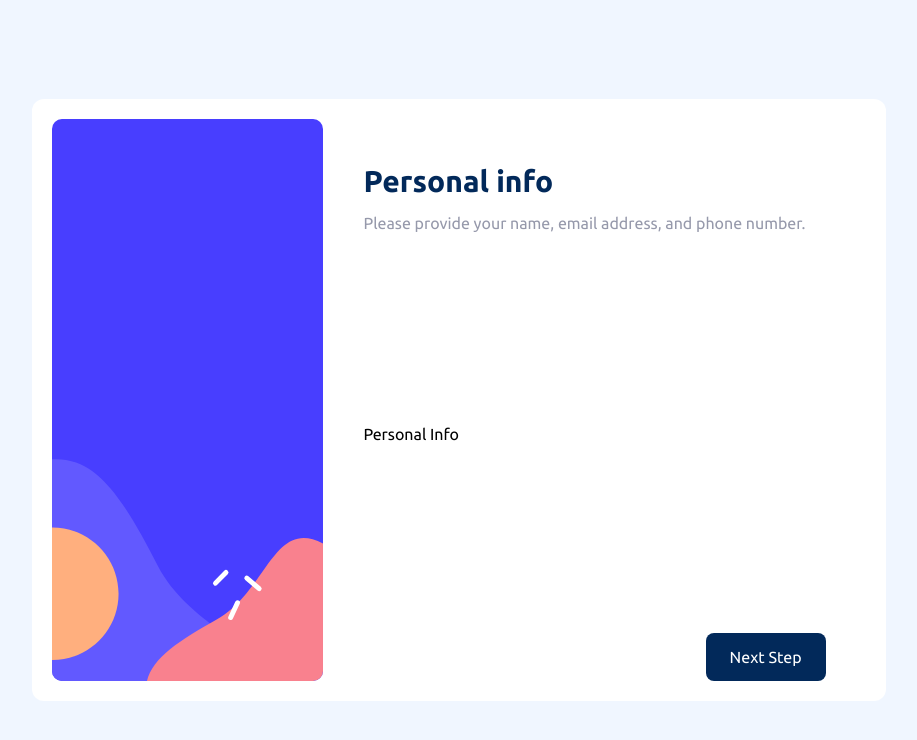
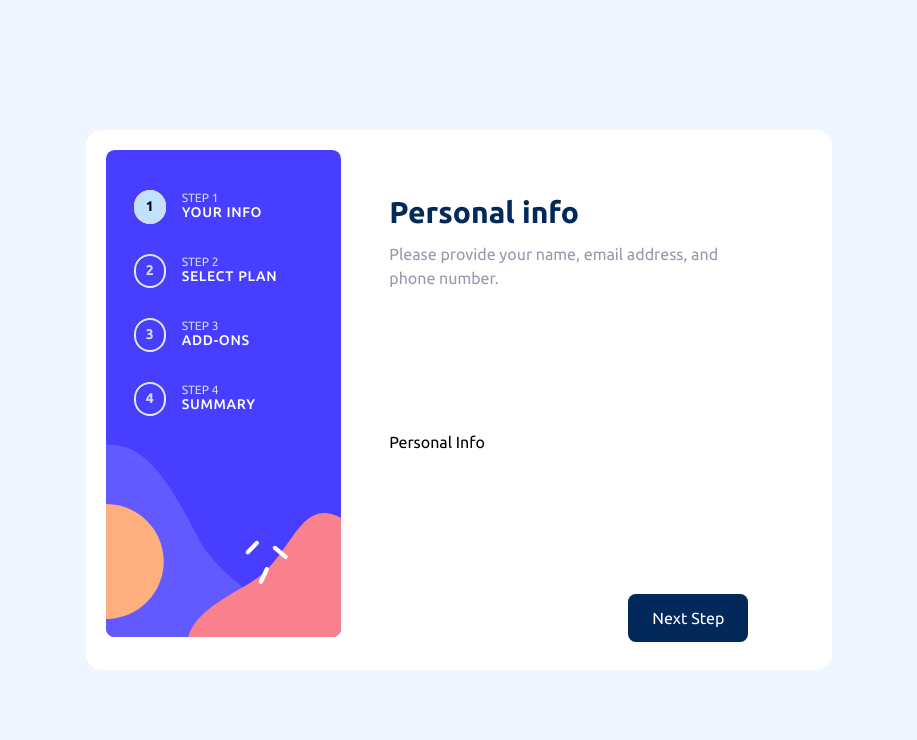
Before and after one commit to rachel-soon/multi-step-form, a Vue app in the folder form-project/: page / in a window 1280 px wide. Shown: the top 740 px of the page, without its empty margins (181-1098 px from the left). Built offline with nearby package versions, Linux system fonts and the light colour scheme.

Commit message:
feat: implemented side nav bar steps

```diff
--- a/form-project/src/assets/main.css
+++ b/form-project/src/assets/main.css
@@ -10,7 +10,7 @@ body {
 }
 
 .form-body {
-  @apply bg-white w-8/12 rounded-xl grid grid-cols-3 p-5;
+  @apply bg-white w-7/12 rounded-2xl grid grid-cols-3 p-5;
 }
 
 .form-body__form {
--- a/form-project/src/components/FormSideNav.vue
+++ /dev/null
@@ -1,7 +0,0 @@
-<script setup lang="ts"></script>
-
-<template>
-  <div>
-    <img src="../assets/img/bg-sidebar-desktop.svg" alt="Sidebar background" />
-  </div>
-</template>
--- /dev/null
+++ b/form-project/src/components/SideNavbar/SideNavbar.vue
@@ -0,0 +1,23 @@
+<script setup lang="ts">
+import SideNavbarStep from './SideNavbarStep.vue'
+</script>
+
+<template>
+  <div class="navbar">
+    <div class="navbar__steps p-3 pt-10">
+      <div v-for="num in 4">
+        <SideNavbarStep class="mb-8" :step-num="num"></SideNavbarStep>
+      </div>
+    </div>
+  </div>
+</template>
+
+<style scoped>
+/** background size to contain the image in the div- but there's still space on the right  */
+.navbar {
+  background-image: url('@/assets/img/bg-sidebar-desktop.svg');
+  background-size: contain;
+  background-repeat: no-repeat;
+  height: 500px;
+}
+</style>
--- /dev/null
+++ b/form-project/src/components/SideNavbar/SideNavbarStep.vue
@@ -0,0 +1,55 @@
+<script setup lang="ts">
+import { defineProps, computed } from 'vue'
+import { useCounterStore } from '@/stores/counter'
+
+const subscriptionStore = useCounterStore()
+const currentStep = computed<number>(() => {
+  return subscriptionStore.getStep
+})
+
+const props = defineProps<{
+  stepNum: number
+}>()
+
+const getStepTitle = computed(() => {
+  switch (props.stepNum) {
+    case 1:
+      return 'YOUR INFO'
+    case 2:
+      return 'SELECT PLAN'
+    case 3:
+      return 'ADD-ONS'
+    case 4:
+      return 'SUMMARY'
+    default:
+      return ''
+  }
+})
+</script>
+
+<template>
+  <div class="flex">
+    <div class="mt-1.5 text-sm font-bold mx-1">
+      <span
+        class="rounded-full py-1.5 pb-2 px-2.5 mx-3 my-2"
+        :class="currentStep === stepNum ? 'active' : 'outlined'"
+      >
+        {{ stepNum }}
+      </span>
+    </div>
+    <div class="flex flex-col text-white">
+      <div class="uppercase text-xs text-light-gray">Step {{ stepNum }}</div>
+      <div class="uppercase -mt-1 font-medium tracking-wider text-sm">{{ getStepTitle }}</div>
+    </div>
+  </div>
+</template>
+
+<style scoped>
+.outlined {
+  @apply border-2 text-light-gray;
+  transition: 0.2s all ease-in-out;
+}
+.active {
+  @apply bg-light-blue border-2 border-light-gray;
+}
+</style>
--- a/form-project/src/views/SubscriptionForm.vue
+++ b/form-project/src/views/SubscriptionForm.vue
@@ -1,7 +1,7 @@
 <script setup lang="ts">
 import { computed } from 'vue'
 import { useCounterStore } from '@/stores/counter'
-import FormSideNav from '@/components/FormSideNav.vue'
+import SideNavbar from '@/components/SideNavbar/SideNavbar.vue'
 import SubscriptionFormPersonalInfo from '@/components/SubscriptionFormPersonalInfo.vue'
 import SubscriptionFormPlan from '@/components/SubscriptionFormPlan.vue'
 import SubscriptionFormAddOns from '@/components/SubscriptionFormAddOns.vue'
@@ -60,20 +60,19 @@ const getSubtitle = computed(() => {
 
 <template>
   <div class="form-body">
-    <FormSideNav class="form-body__nav"></FormSideNav>
-    <div class="col-span-2 form-body__form pt-8 px-10">
+    <SideNavbar class="form-body__nav"></SideNavbar>
+    <div class="col-span-2 form-body__form pt-8 pb-2 pl-12 pr-16">
       <div class="form-body__heading">
         <div class="form-body__title">{{ getTitle }}</div>
         <div class="form-body__subtitle">{{ getSubtitle }}</div>
       </div>
-
       <component :is="getComponent"></component>
       <div class="form-body__footer">
         <div>
           <span
             v-if="currentStep !== 1"
             @click="previousStep"
-            class="text-muted hover:cursor-pointer"
+            class="text-muted hover:cursor-pointer select-none"
           >
             Go Back
           </span>
--- a/form-project/tailwind.config.js
+++ b/form-project/tailwind.config.js
@@ -7,7 +7,9 @@ module.exports = {
       colors: {
         primary: '#02295a',
         secondary: '#473dff',
-        muted: '#9699ab'
+        muted: '#9699ab',
+        'light-gray': '#d6d9e6',
+        'light-blue': '#bfe2fd'
       }
     }
   },
```
